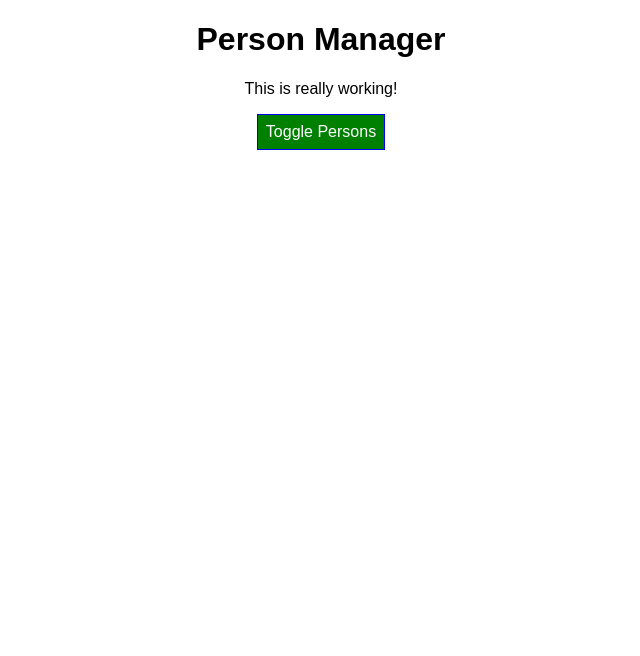
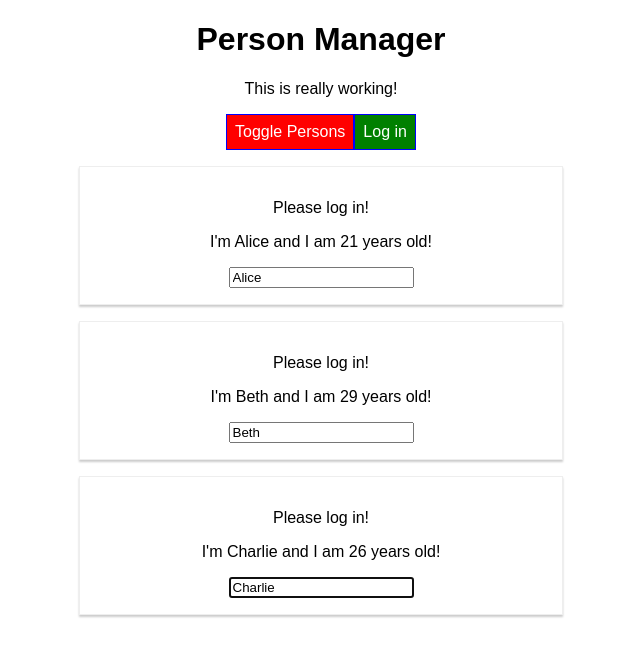
Before and after one commit to jeynesrya/react-complete-guide, a React (Create React App) app: page / in a window 1280 px wide. Shown: the top 656 px of the page, without its empty margins (319-959 px from the left). Built offline with nearby package versions, Linux system fonts and the light colour scheme.

Commit message:
hoc, context in functional and class based components, proptypes

```diff
--- a/package.json
+++ b/package.json
@@ -3,6 +3,7 @@
   "version": "0.1.0",
   "private": true,
   "dependencies": {
+    "prop-types": "^15.7.2",
     "radium": "^0.26.0",
     "react": "^16.8.0-alpha.1",
     "react-dom": "^16.8.0-alpha.1",
--- a/src/components/Cockpit/Cockpit.js
+++ b/src/components/Cockpit/Cockpit.js
@@ -1,16 +1,19 @@
-import React, { useEffect } from 'react';
+import React, { useEffect, useRef } from 'react';
 
 import classes from './Cockpit.module.css';
+import AuthContext from '../../context/auth-context';
 
 const Cockpit = (props) => {
+    const toggleBtnRef = useRef(null);
 
     // only runs the first time - mount
     useEffect(() => {
       console.log('[Cockput.js] useEffect');
       // Http request...
-      setTimeout(() => {
-        alert('Saved data to cloud start!');
-      }, 1000);
+      // setTimeout(() => {
+      //   alert('Saved data to cloud start!');
+      // }, 1000);
+      toggleBtnRef.current.click();
       // unmount
       return () => {
         //runs before main useEffect function but after the (first) render cycle
@@ -46,8 +49,12 @@
             <h1>{props.title}</h1>
             <p className={assignedClasses.join(' ')}>This is really working!</p>
             <button
+                ref={toggleBtnRef}
                 className={btnClass}
                 onClick={props.clicked}>Toggle Persons</button>
+            <AuthContext.Consumer>
+              {context => <button onClick={context.login}>Log in</button>}
+            </AuthContext.Consumer>
         </div>
     );
 };
--- a/src/components/Persons/Person/Person.js
+++ b/src/components/Persons/Person/Person.js
@@ -1,20 +1,49 @@
 import React, { Component, Fragment } from 'react';
+import PropTypes from 'prop-types';
 
 import Aux from '../../../hoc/Aux'
+import withClass from '../../../hoc/withClass'
 import classes from './Person.module.css';
+import AuthContext from '../../../context/auth-context';
 
 class Person extends Component {
+    constructor(props) {
+        super(props);
+        this.inputElementRef = React.createRef();
+    }
+
+    componentDidMount() {
+        //this.inputElement.focus();
+        this.inputElementRef.current.focus();
+    }
+
     render() {
         console.log('[Person.js] render')
 
         return (
             <Aux>
+                <AuthContext.Consumer>
+                    {context => context.authenticated ? <p>Authenticated!</p> : <p>Please log in!</p>}
+                </AuthContext.Consumer>
                 <p onClick={this.props.click}>I'm {this.props.name} and I am {this.props.age} years old!</p>
                 <p>{this.props.children}</p>
-                <input type="text" onChange={this.props.changed} value={this.props.name} />
+                <input
+                    type="text"
+                    //ref={(inputEl) => {this.inputElement = inputEl}}
+                    ref={this.inputElementRef}
+                    onChange={this.props.changed}
+                    value={this.props.name}
+                />
             </Aux>
         );
     };
 };
 
-export default Person;
+Person.propTypes = {
+    click: PropTypes.func,
+    name: PropTypes.string,
+    age: PropTypes.number,
+    changed: PropTypes.func
+};
+
+export default withClass(Person, classes.Person);
--- a/src/components/Persons/Persons.js
+++ b/src/components/Persons/Persons.js
@@ -1,6 +1,7 @@
 import React, { PureComponent } from 'react';
 
-import Person from './Person/Person'
+import Person from './Person/Person';
+
 
 class Persons extends PureComponent {
     // static getDerivedStateFromProps(props, state) {
--- a/src/containers/App.js
+++ b/src/containers/App.js
@@ -2,6 +2,9 @@
 import classes from './App.module.css';
 import Persons from '../components/Persons/Persons';
 import Cockpit from '../components/Cockpit/Cockpit';
+import Aux from '../hoc/Aux';
+import withClass from '../hoc/withClass';
+import AuthContext from '../context/auth-context';
 
 class App extends Component {
   constructor(props) {
@@ -17,7 +20,9 @@
       { id: '873ubidnidy9sdwkkl', name: 'Charlie', age: 26 }
     ],
     otherState: 'some other value',
-    showPersons: false
+    showPersons: false,
+    changeCounter: 0,
+    authenticated: false
   };
 
   static getDerivedStateFromProps(props, state) {
@@ -60,7 +65,13 @@
     const persons = [...this.state.persons];
     persons[personIndex] = person;
 
-    this.setState({persons: persons});
+    // guarantees the actual prevState
+    this.setState((prevState, props) =>  {
+      return {
+        persons: persons,
+        changeCounter: prevState.changeCounter + 1
+      };
+    });
   }
 
   deletePersonHandler = (personIndex) => {
@@ -75,6 +86,10 @@
     this.setState({showPersons: !doesShow});
   }
 
+  loginHandler = () => {
+    this.setState({authenticated: true})
+  }
+
   // gets called whenever a state change occurs.
   render() {
     console.log('[App.js] render');
@@ -86,23 +101,30 @@
         <Persons
           persons={this.state.persons}
           clicked={this.deletePersonHandler}
-          changed={this.nameChangedHandler} />
+          changed={this.nameChangedHandler}
+          isAuthenticated={this.state.authenticated}/>
       );
     }
 
     return (
-      <div className={classes.App}>
+      <Aux>
+        <AuthContext.Provider value={{
+          authenticated: this.state.authenticated,
+          login: this.loginHandler
+        }}>
           <Cockpit
             showPersons={this.state.showPersons}
             // now the cockpit won't re-render on every keystroke as persons length won't change
             personsLength={this.state.persons.length}
             clicked={this.togglePersonsHandler}
-          title={this.props.appTitle} />
+            title={this.props.appTitle}
+          />
           {persons}
-      </div>
+        </AuthContext.Provider>
+      </Aux>
     );
     // return React.createElement('div', {className: 'App'}, React.createElement('h1', null, 'Does this work now?'));
   }
 }
 
-export default App;
+export default withClass(App, classes.App);
--- /dev/null
+++ b/src/context/auth-context.js
@@ -0,0 +1,8 @@
+import React from 'react';
+
+const authContext = React.createContext({
+    authenticated: false,
+    login: () => {}
+});
+
+export default authContext;
--- /dev/null
+++ b/src/hoc/withClass.js
@@ -0,0 +1,12 @@
+import React from 'react';
+
+// Higher Order Component
+const withClass = (WrappedComponent, className) => {
+    return props => (
+        <div className={className}>
+            <WrappedComponent {...props} />
+        </div>
+    );
+};
+
+export default withClass;
```
Lines whose indentation alone changed are shown as unchanged.
